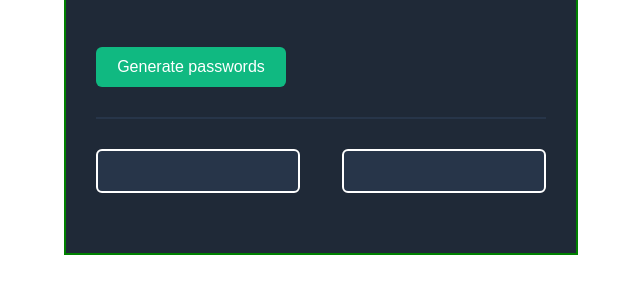
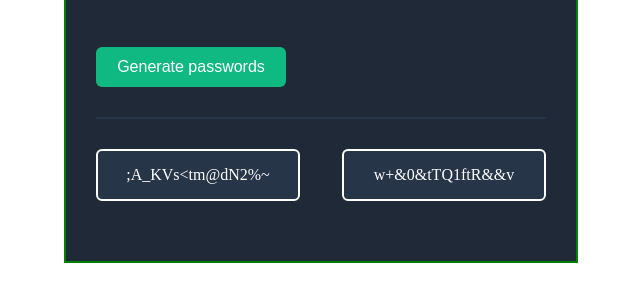
Before and after one commit to ElijahTobs/Password-Generator, a plain HTML site: page index.html in a window 1280 px wide. Both pictures are taken after a click on the button "Generate passwords". Shown: the part 207-508 px from the top of the page, without its empty margins (319-959 px from the left). Drawn offline with Linux system fonts and the light colour scheme.

Commit message:
Add function for click event

```diff
--- a/index.js
+++ b/index.js
@@ -1,10 +1,22 @@
 let getPwd = document.getElementById("pwd-gen")
+let pwd1 = document.getElementById("pwd1")
+let pwd2 = document.getElementById("pwd2")
 const characters = ["A","B","C","D","E","F","G","H","I","J","K","L","M","N","O","P","Q","R","S","T","U","V","W","X","Y","Z","a","b","c","d","e","f","g","h","i","j","k","l","m","n","o","p","q","r","s","t","u","v","w","x","y","z", "0", "1", "2", "3", "4", "5", "6", "7", "8", "9","~","`","!","@","#","$","%","^","&","*","(",")","_","-","+","=","{","[","}","]",",","|",":",";","<",">",".","?",
 "/"];
 
-let rand1 = Math.floor(Math.random() * characters.length)
-let rand2 = Math.floor(Math.random() * characters.length)
 
 getPwd.addEventListener("click", function(){
+  let rand1Arr = []
+  let rand2Arr = []
 
+  for (let i = 1; i <= 15; i++){
+    let rand1 = Math.floor(Math.random() * characters.length)
+    let rand2 = Math.floor(Math.random() * characters.length)
+
+    rand1Arr.push(characters[rand1])
+    rand2Arr.push(characters[rand2])
+  }
+
+  pwd1.textContent = rand1Arr.join("")
+  pwd2.textContent = rand2Arr.join("")
 })
--- a/styles.css
+++ b/styles.css
@@ -54,7 +54,9 @@ span {
 #pwd1, #pwd2 {
   background-color: #273549;
   width: 200px;
-  height: 40px;
+  text-align: center;
+  padding: 15px 0;
+  /* height: 40px; */
   border: 2px solid #fff;
   border-radius: 6px;
 }
```
